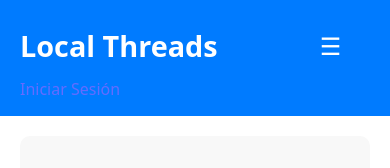
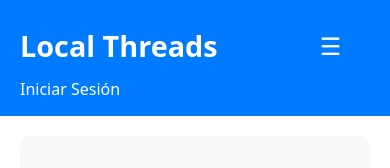
Before and after one commit to margases42-boo/tienda-de-donacion, a React (Vite) app: page / in a window 390 px wide. Shown: the top 168 px of the page. Built offline with nearby package versions, Linux system fonts and the light colour scheme.

Commit message:
PB05: Se agregan la responsivilidad para dispositivos de gama alta

```diff
--- a/src/index.css
+++ b/src/index.css
@@ -16,7 +16,7 @@
 
 a {
   font-weight: 500;
-  color: #646cff;
+  color: #ffffff; /* Se cambia el color para poder ver los links */
   text-decoration: inherit;
 }
 a:hover {
@@ -25,8 +25,8 @@ a:hover {
 
 body {
   margin: 0;
-  display: flex;
-  place-items: center;
+  /*display: flex;*/ /*se quita el flex para que el contenido se observe bien en dispositivos grandes*/
+  /*place-items: center;*/
   min-width: 320px;
   min-height: 100vh;
 }
```
